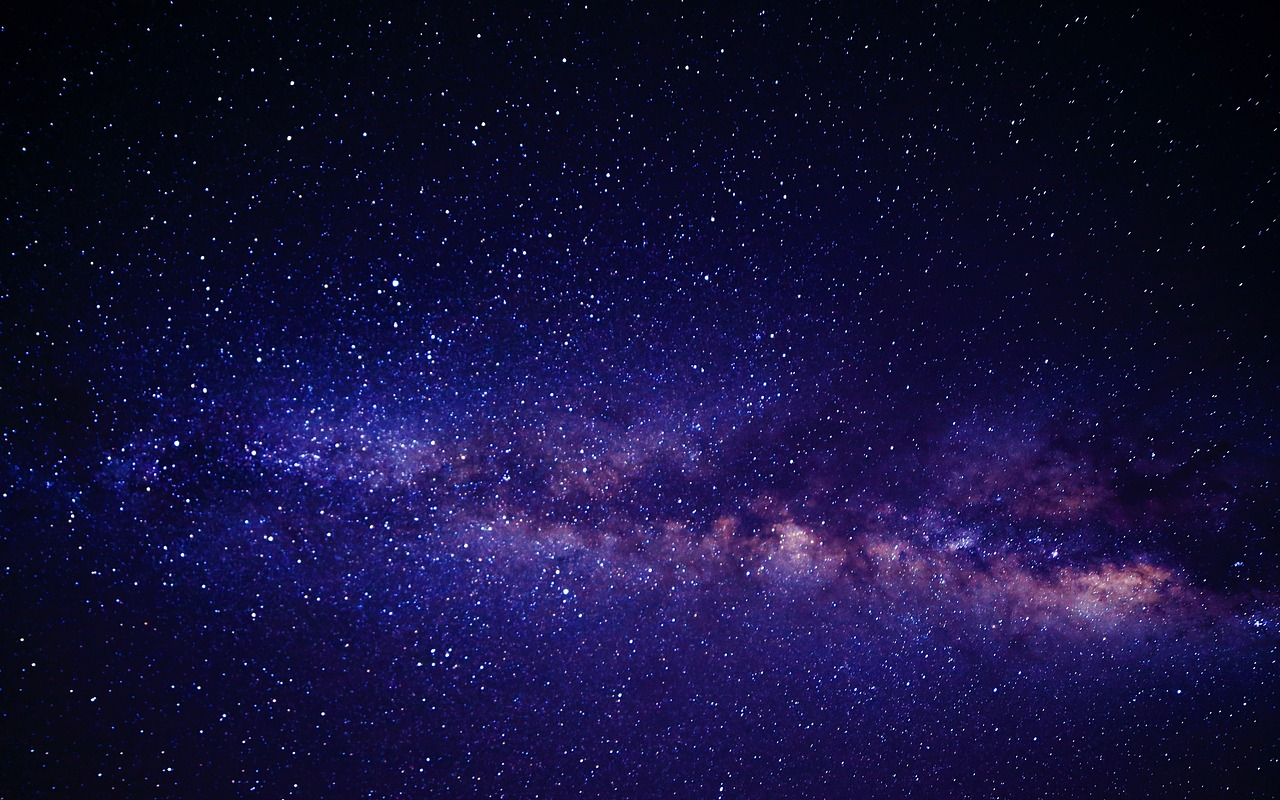
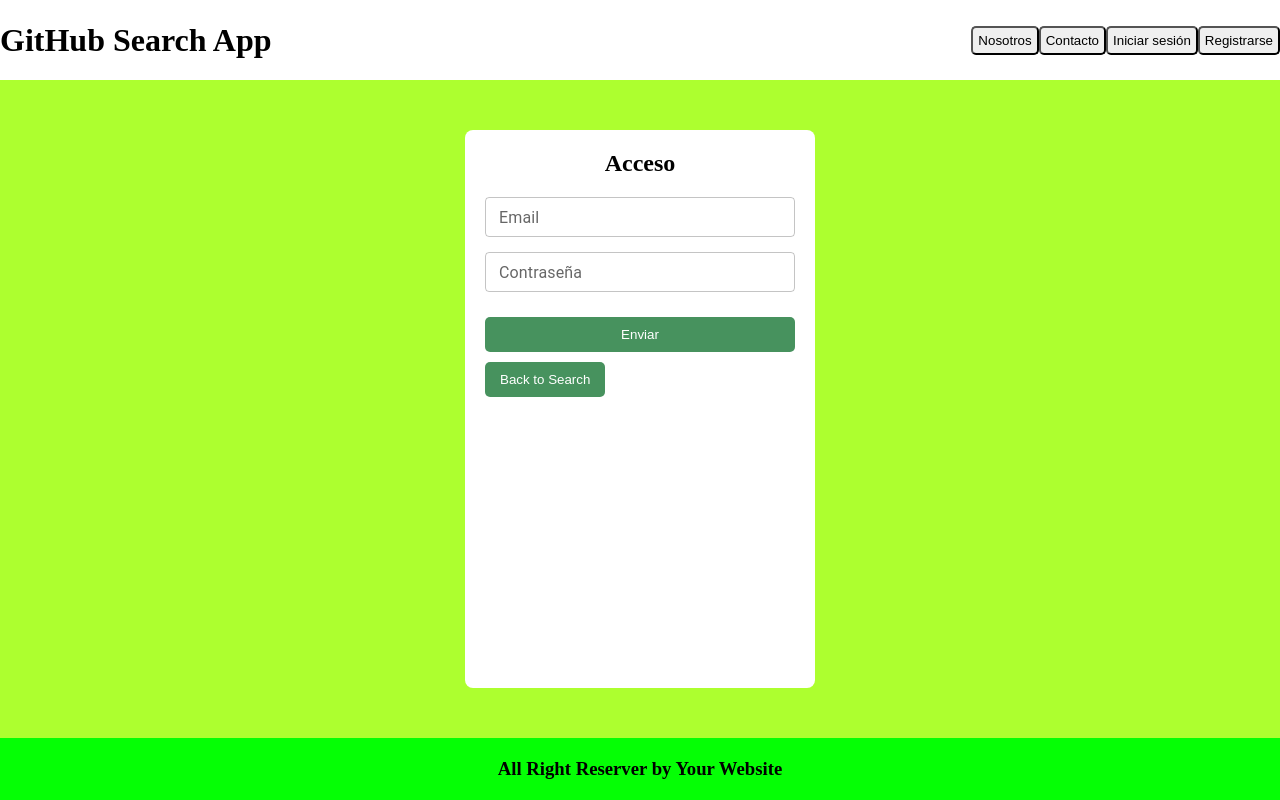
Before and after one commit to juanalvarezsaravia/ENTEGABLE-BIOS, a React (Vite) app: page /login in a window 1280 px wide. Before the commit this address had no page. Built offline with nearby package versions, Linux system fonts and the light colour scheme.

Commit message:
color verde

```diff
--- a/package.json
+++ b/package.json
@@ -10,6 +10,10 @@
     "preview": "vite preview"
   },
   "dependencies": {
+    "@emotion/react": "^11.11.1",
+    "@emotion/styled": "^11.11.0",
+    "@mui/icons-material": "^5.14.14",
+    "@mui/material": "^5.14.14",
     "axios": "^1.5.1",
     "react": "^18.2.0",
     "react-dom": "^18.2.0",
--- a/src/App.jsx
+++ b/src/App.jsx
@@ -1,20 +1,34 @@
+
 import React from 'react';
 import { BrowserRouter as Router, Route, Routes } from 'react-router-dom';
 import { SearchProvider } from './SearchContext';
 import Search from "./components/Search";
 import Results from './components/Results';
 import Details from './components/Details';
+import Header from './components/Header';
+import Register from './components/Register';
+import Login from './components/Login';
+import Contact from './components/Contact';
+import About from './components/About';
+import Footer from './components/Footer';
+
 
 function App() {
   return (
     <SearchProvider>
       <Router>
-        <div>
+        <div className='AppContainer'>
+          <Header />
           <Routes>
             <Route path="/" element={<Search />} />
             <Route path="/results" element={<Results />} />
             <Route path="/details/:id" element={<Details />} />
+            <Route path="/register" element={<Register />} />
+            <Route path="/login" element={<Login />} />
+            <Route path="/about" element={<About />} />
+            <Route path="/contact" element={<Contact />} />
           </Routes>
+          <Footer />
         </div>
       </Router>
     </SearchProvider>
--- /dev/null
+++ b/src/components/About.jsx
@@ -0,0 +1,22 @@
+import React from 'react';
+import { useNavigate } from 'react-router-dom';
+
+const About = () => {
+    const navigate = useNavigate();
+
+    const goBackToSearch = () => {
+        navigate('/');
+    };
+
+
+    return (
+        <div className='About'>
+            <h2>About GitHub Search App</h2>
+            <p>This app allows users to search for GitHub repositories using a username. Explore and find your favorite repositories here!</p>
+            <button onClick={goBackToSearch}>Back to Search</button>
+        </div>
+
+    );
+};
+
+export default About;
--- /dev/null
+++ b/src/components/Contact.jsx
@@ -0,0 +1,32 @@
+import React from 'react';
+import { useNavigate } from 'react-router-dom';
+import CallIcon from '@mui/icons-material/Call';
+import LocationOnIcon from '@mui/icons-material/LocationOn';
+import MailIcon from '@mui/icons-material/Mail';
+
+const Contact = () => {
+    const navigate = useNavigate();
+
+    const goBackToSearch = () => {
+        navigate('/');
+    };
+
+
+    return (
+        <div className='Contact'>
+            <h2>Contactos</h2>
+            <CallIcon />
+            <p>Telefono</p>
+            <p>098369587</p>
+            <MailIcon />
+            <p>Email</p>
+            <p>nazareno@gmail.com</p>
+            <LocationOnIcon />
+            <p>Dirección</p>
+            <p>Av.Italia 1987</p>
+            <button onClick={goBackToSearch}>Back to Search</button>
+        </div>
+    );
+};
+
+export default Contact;
--- a/src/components/Details.jsx
+++ b/src/components/Details.jsx
@@ -1,7 +1,6 @@
 import React, { useState, useEffect } from 'react';
 import { useParams, useNavigate } from 'react-router-dom';
 import axios from 'axios';
-
 
 const Details = () => {
   const { id } = useParams();
@@ -25,19 +24,26 @@ const Details = () => {
     navigate('/results');
   };
 
+  const goToGitHubRepository = () => {
+    if (repoDetails && repoDetails.html_url) {
+      window.open(repoDetails.html_url, '_blank');
+    }
+  };
+
   if (!repoDetails) {
     return null;
   }
 
   return (
     <div className='Details'>
-      <h2>DETALLES</h2>
+      <h2>Repository Details</h2>
       <h3>{repoDetails.name}</h3>
       <p>{repoDetails.description}</p>
-      <p>Estrellas: {repoDetails.stargazers_count}</p>
-      <button onClick={goBackToResults}> Volver</button>
+      <p>Stars: {repoDetails.stargazers_count}</p>
+      <button onClick={goBackToResults}>Back to Results</button>
+      <button onClick={goToGitHubRepository}>Go to GitHub</button>
     </div>
   );
-}
+};
 
 export default Details;
--- /dev/null
+++ b/src/components/Footer.jsx
@@ -0,0 +1,11 @@
+import React from 'react'
+
+const Footer = () => {
+    return (
+        <div className='Footer'>
+            <h3>All Right Reserver by Your Website</h3>
+        </div>
+    )
+}
+
+export default Footer;
--- /dev/null
+++ b/src/components/Header.jsx
@@ -0,0 +1,20 @@
+import React from 'react';
+import { useNavigate } from 'react-router-dom';
+
+const Header = () => {
+    const navigate = useNavigate();
+
+    return (
+        <header className="header">
+            <h1>GitHub Search App</h1>
+            <nav>
+                <button onClick={() => navigate('/about')}>Nosotros</button>
+                <button onClick={() => navigate('/contact')}>Contacto</button>
+                <button onClick={() => navigate('/login')}>Iniciar sesión</button>
+                <button onClick={() => navigate('/register')}>Registrarse</button>
+            </nav>
+        </header>
+    );
+};
+
+export default Header;
--- /dev/null
+++ b/src/components/Login.jsx
@@ -0,0 +1,36 @@
+import React from 'react'
+import TextField from '@mui/material/TextField';
+import { useNavigate } from 'react-router-dom';
+
+const Login = () => {
+    const navigate = useNavigate();
+
+    const goBackToSearch = () => {
+        navigate('/');
+    };
+
+
+    return (
+
+        <div className='Login'>
+            <h2>Acceso</h2>
+            <form action="">
+                <TextField
+                    label="Email"
+                    type='email'
+                    size="small"
+                />
+                <TextField
+                    label="Contraseña"
+                    type='password'
+                    size="small"
+                />
+                <button>Enviar</button>
+            </form>
+            <button onClick={goBackToSearch}>Back to Search</button>
+        </div>
+
+    )
+}
+
+export default Login;
--- /dev/null
+++ b/src/components/Register.jsx
@@ -0,0 +1,44 @@
+import React from 'react'
+import TextField from '@mui/material/TextField';
+import { useNavigate } from 'react-router-dom';
+
+const Register = () => {
+    const navigate = useNavigate();
+
+    const goBackToSearch = () => {
+        navigate('/');
+    };
+
+    return (
+        <div className='Register'>
+            <h2>Registro</h2>
+            <form >
+                <TextField
+                    label="Nombre completo"
+                    size="small"
+                />
+                <TextField
+                    label="Email"
+                    type='email'
+                    size="small"
+                />
+                <TextField
+                    label="Contraseña"
+                    type='password'
+                    size="small"
+                />
+                <TextField
+                    label="Confirmar contraseña"
+                    type='password'
+                    size="small"
+                />
+                <button>Enviar</button>
+
+            </form>
+            <button onClick={goBackToSearch}>Back to Search</button>
+
+        </div>
+    )
+}
+
+export default Register;
--- a/src/components/Results.jsx
+++ b/src/components/Results.jsx
@@ -8,7 +8,7 @@ const Results = () => {
 
 
     if (!results || results.length === 0) {
-    return <div>No se encontraron resultados</div>;
+        return <div>No results found.</div>;
     }
 
     const goBackToSearch = () => {
@@ -16,7 +16,7 @@ const Results = () => {
     };
     return (
         <div className='Results'>
-      <h2>RESULTADOS DE BUSQUEDA</h2>
+            <h2>Search Results</h2>
             <ul>
                 {results.map((result) => (
                     <li key={result.id}>
@@ -24,7 +24,7 @@ const Results = () => {
                     </li>
                 ))}
             </ul>
-      <button onClick={goBackToSearch}>Volver</button>
+            <button onClick={goBackToSearch}>Back to Search</button>
 
 
         </div>
--- a/src/index.css
+++ b/src/index.css
@@ -1,19 +1,17 @@
 * {
   margin: 0;
-  padding: 10;
+  padding: 0;
   box-sizing: border-box;
   list-style: none;
-  color: rgb(255, 255, 255);
+  color: black;
 }
 
 body {
-  max-width: 1200px;
-  margin: auto;
-  padding: 20px;
   box-sizing: border-box;
-  background-image: url('/images/background-image.jpg');
-  background-repeat: no-repeat;
-  background-size: cover;
+  background-color: greenyellow;
+  height: 100%;
+  margin: 0;
+
 }
 
 a {
@@ -49,11 +47,249 @@ a {
 button {
   cursor: pointer;
   border-radius: 5px;
-  color: black;
+  padding: 5px;
 }
 
 input {
   cursor: pointer;
   border-radius: 6px;
+  padding: 5px;
+}
+
+
+header {
+  background-color: white;
+  text-align: center;
+  width: 100%;
+  height: 80px;
+  display: flex;
+  align-items: center;
+  justify-content: space-between;
+}
+
+
+
+.AppContainer {
+  display: grid;
+  grid-template-rows: auto 1fr auto;
+  min-height: 100vh;
+}
+
+.Footer {
+  background-color: rgb(5, 255, 5);
+  padding: 20px 0;
+  text-align: center;
+  width: 100%;
+  font-size: 16px;
+}
+
+.Footer h3 {
+  margin: 0;
+  font-weight: bold;
+}
+
+.Register {
+  width: 400px;
+  margin: 50px auto;
+  padding: 20px;
+  border: 1px;
+  border-radius: 8px;
+  background-color: white;
+}
+
+.Register h2 {
+  text-align: center;
+  margin-bottom: 20px;
+  font-size: 24px;
   color: black;
 }
+
+.Register form {
+  display: flex;
+  flex-direction: column;
+  gap: 15px;
+}
+
+.Register TextField {
+  margin-bottom: 15px;
+}
+
+.Register button {
+  padding: 10px 15px;
+  border: none;
+  border-radius: 5px;
+  background-color: #47925e;
+  color: white;
+  cursor: pointer;
+  transition: background-color 0.3s ease;
+}
+
+.Register button:hover {
+  background-color: #09f03b;
+}
+
+.Register button:last-of-type {
+  margin-top: 10px;
+}
+
+.Login {
+  width: 350px;
+  margin: 50px auto;
+  padding: 20px;
+  border: 1px;
+  border-radius: 8px;
+  background-color: white;
+}
+
+.Login h2 {
+  text-align: center;
+  margin-bottom: 20px;
+  font-size: 24px;
+  color: black;
+}
+
+.Login form {
+  display: flex;
+  flex-direction: column;
+  gap: 15px;
+}
+
+.Login TextField {
+  margin-bottom: 15px;
+}
+
+.Login button {
+  padding: 10px 15px;
+  border: none;
+  border-radius: 5px;
+  background-color: #47925e;
+  color: white;
+  cursor: pointer;
+  transition: background-color 0.3s ease;
+}
+
+.Login button:hover {
+  background-color: #09f03b;
+}
+
+.Login button:last-of-type {
+  margin-top: 10px;
+}
+
+@media only screen and (max-width: 767px) {
+
+  .Register,
+  .Login {
+    width: 90%;
+    margin: 20px auto;
+  }
+
+  header {
+    flex-direction: column;
+    height: auto;
+    padding: 10px;
+  }
+
+  .Details,
+  .Search,
+  .Results,
+  .About,
+  .Contact {
+    gap: 15px;
+  }
+
+  button,
+  input {
+    padding: 10px;
+    font-size: 16px;
+    width: 100%;
+  }
+
+  .Register button,
+  .Login button,
+  .About button,
+  .Contact button {
+    width: auto;
+  }
+}
+
+.Contact {
+  width: 300px;
+  border: 1px solid #e5e5e5;
+  padding: 20px;
+  border-radius: 10px;
+  box-shadow: 0 4px 6px rgba(0, 0, 0, 0.1);
+  background-color: #ffffff;
+  margin: 0 auto;
+  text-align: center;
+}
+
+.Contact h2 {
+  font-size: 24px;
+  margin-bottom: 20px;
+  color: #333;
+}
+
+.Contact p {
+  font-size: 16px;
+  margin-bottom: 10px;
+  color: #555;
+}
+
+.Contact button {
+  background-color: #47925e;
+  color: #ffffff;
+  padding: 10px 15px;
+  border: none;
+  border-radius: 5px;
+  cursor: pointer;
+  transition: background-color 0.3s ease;
+}
+
+.Contact button:hover {
+  background-color: #09f03b;
+}
+
+
+.Contact svg {
+  fill: #47925e;
+  width: 24px;
+  height: 24px;
+  margin-bottom: 10px;
+}
+
+.About {
+  width: 400px;
+  padding: 20px;
+  border-radius: 10px;
+  box-shadow: 0 4px 6px rgba(0, 0, 0, 0.1);
+  background-color: #ffffff;
+  margin: 0 auto;
+  text-align: center;
+}
+
+.About h2 {
+  font-size: 24px;
+  margin-bottom: 20px;
+  color: #333;
+}
+
+.About p {
+  font-size: 16px;
+  margin: 10px 0;
+  color: #555;
+}
+
+.About button {
+  background-color: #47925e;
+  color: #ffffff;
+  padding: 10px 15px;
+  border: none;
+  border-radius: 5px;
+  cursor: pointer;
+  transition: background-color 0.3s ease;
+}
+
+.About button:hover {
+  background-color: #09f03b;
+}
```
Also changed, not shown: src/components/Search.jsx (+8 -10 lines), public/images/background-image.jpg (deleted), 1 other file (tests, documents, lock files or other folders). Lines whose indentation alone changed are shown as unchanged.
